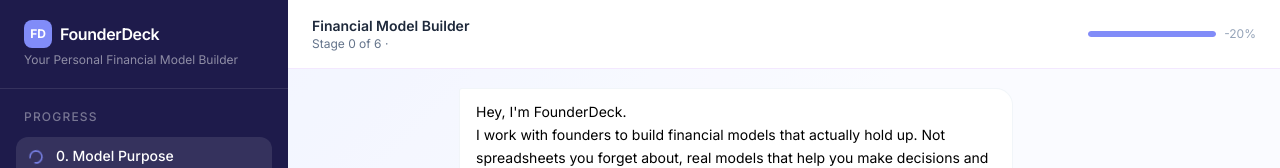
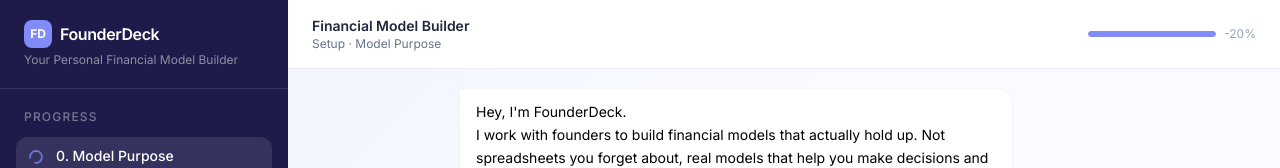
Before and after one commit to gotnochoice/play_around, a Next.js app in the folder apps/web/: page /chat in a window 1280 px wide. Shown: the top 168 px of the page. Built offline with nearby package versions, Linux system fonts and the light colour scheme.

Commit message:
Update ChatInterface.tsx

```diff
--- a/apps/web/components/chat/ChatInterface.tsx
+++ b/apps/web/components/chat/ChatInterface.tsx
@@ -137,8 +137,11 @@ export function ChatInterface() {
             <div>
               <h1 className="text-sm font-semibold text-slate-800">Financial Model Builder</h1>
               <p className="text-xs text-slate-500">
-                Stage {state.currentStage} of 6 ·{' '}
-                {['Business Discovery', 'Revenue Deep Dive', 'Financial Position', 'Cost Structure', 'Growth Plans', 'Review'][state.currentStage - 1]}
+                {state.currentStage === 0
+                  ? 'Setup'
+                  : `Stage ${state.currentStage} of 6`}
+                {' · '}
+                {['Model Purpose', 'Business Discovery', 'Revenue Deep Dive', 'Financial Position', 'Cost Structure', 'Growth Plans', 'Review'][state.currentStage]}
               </p>
             </div>
             <div className="flex items-center gap-3">
```
